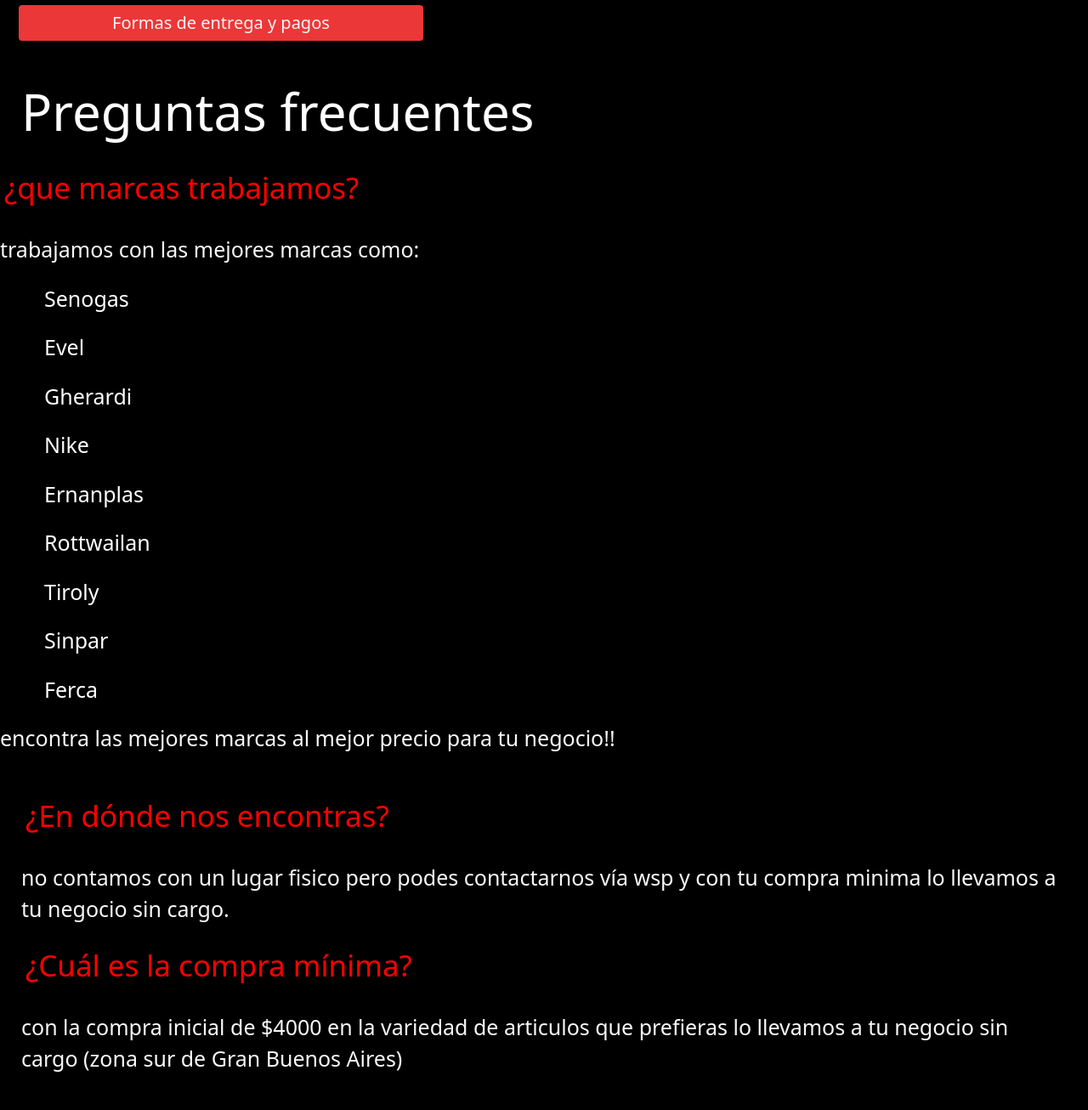
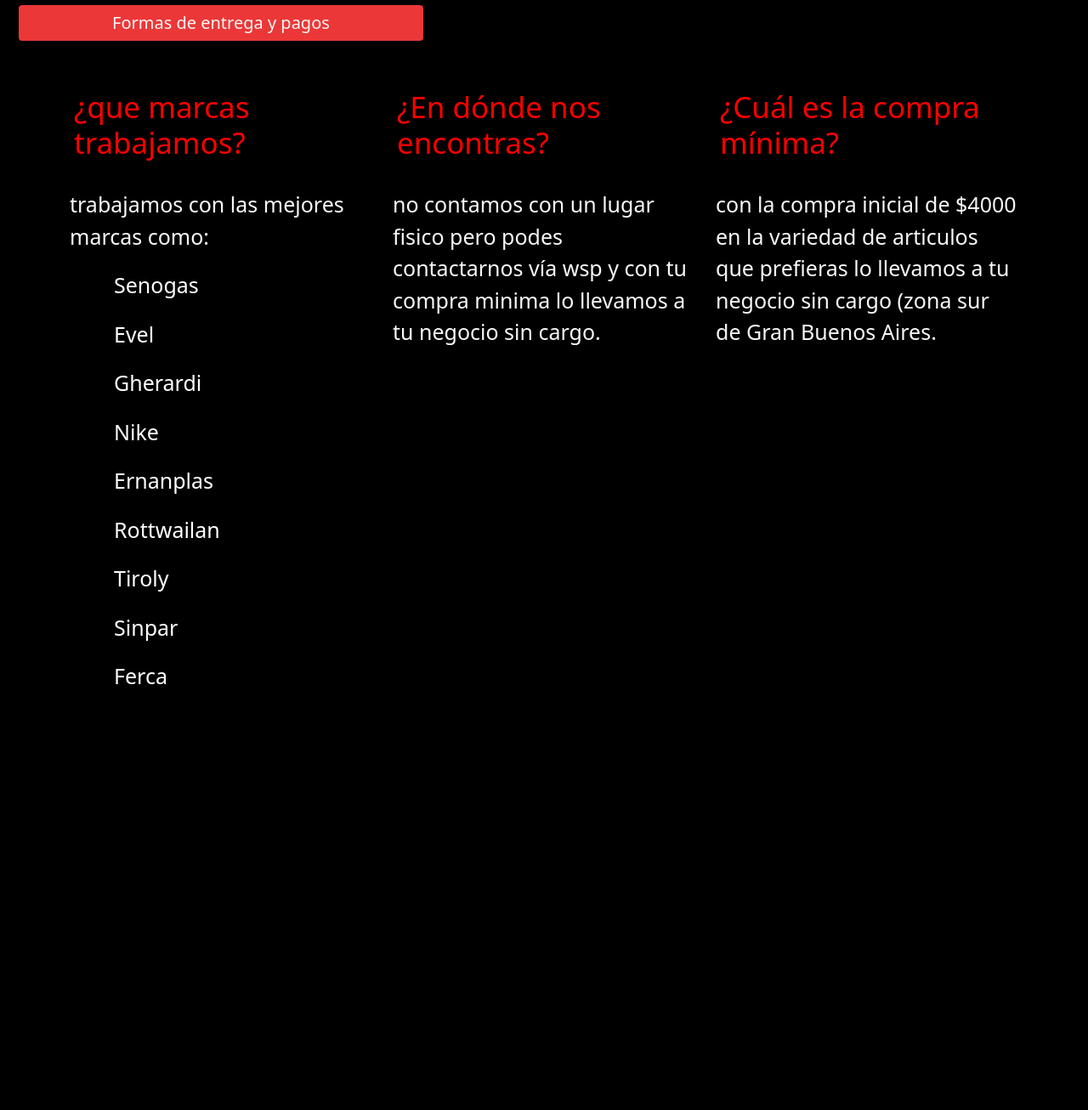
Before and after one commit to emanuelp22/pferreteria, a website: page preguntasfrecuentes.html in a window 1280 px wide. Shown: the part 502-1808 px from the top of the page at 85% size. After the commit the page ends 1362 px from the top, so only its background shows below. Drawn offline with nearby package versions, Linux system fonts and the light colour scheme.

Commit message:
agregadoDeSeo

```diff
--- a/preguntasfrecuentes.html
+++ b/preguntasfrecuentes.html
@@ -38,14 +38,14 @@
     </header>
 
 
-    <main>
-        <h1>Preguntas frecuentes</h1>
+<footer>
+    <div class="container">
+    <div class="row">
 
-        <h2>¿que marcas trabajamos?</h2>
+        <div class="col">
+            <h3>¿que marcas trabajamos?</h3>
 
-        <nav>
-            <p>
-            trabajamos con las mejores marcas como:
+                <p>trabajamos con las mejores marcas como:</p>
                 </p>
 
 
@@ -60,35 +60,20 @@
                     <li class="marcas">Sinpar</li>
                     <li class="marcas">Ferca</li>
                 </ul>
+        </div>
 
+        <div class="col">
+            <h4> ¿En dónde nos encontras?</h4>
 
+                <p>no contamos con un lugar fisico pero podes contactarnos vía wsp y con tu compra minima lo llevamos a tu negocio sin cargo.</p>
+        </div>
 
-
-            <p>
-            encontra las mejores marcas al mejor precio para tu negocio!!
-            </p>
-        </nav>
-
-    </main>
-
-
-    <section>
-        <h3> ¿En dónde nos encontras?</h3>
-
-        <nav>
-            <p>
-            no contamos con un lugar fisico pero podes contactarnos vía wsp y con tu compra minima lo llevamos a tu negocio sin cargo.
-            </p>
-        </nav>
-
-        <h4>¿Cuál es la compra mínima?</h4>
-
-        <nav>
-            <p>
-            con la compra inicial de $4000 en la variedad de articulos que prefieras lo llevamos a tu negocio sin cargo (zona sur de Gran Buenos Aires)
-            </p>
-        </nav>
-    </section>
+        <div class="col">
+            <h6 >¿Cuál es la compra mínima?</h6>
+            <p>con la compra inicial de $4000 en la variedad de articulos que prefieras lo llevamos a tu negocio sin cargo (zona sur de Gran Buenos Aires.</p>
+        </div>
+    </div>
+</footer>
 
 
 </body>
--- a/scss/componentes/_cssViejo.scss
+++ b/scss/componentes/_cssViejo.scss
@@ -19,7 +19,7 @@
 @media screen and (max-width:720px){
     .center {
 
-        justify-content: center;
+        display: none;
     }
 }
 
@@ -52,24 +52,34 @@
 .slide {
     margin-top: 40px;
     width: 50%;
+    margin: 30%;
 
+}
+
+@media screen and (max-width:720px) {
+    .slide {
+        width: 85%;
+        margin:10%;
+    }
 }
 
 .slide img {
     height: 35vh;
+}
 
-}
 
 .slide2 {
     margin-top: 40px;
     width: 30%;
+
+
 
 }
 
 
 @media screen and (max-width:720px) {
     .slide2 {
-        width: 85%
+        width: 85%;
     }
 }
 
@@ -80,7 +90,7 @@
 
 }
 
-section {
+footer {
     color :white;
     font-size: 25px;
     padding:25px;
@@ -232,3 +242,9 @@
 ul li {
     @extend %li1
 }
+
+h6 {
+    color :red;
+    font-size: 35px;
+    padding : 10px 5px 25px;
+}
```
Also changed, not shown: index.html (+8 -8 lines), nuestrosproductos.html (+19 -6 lines), pagos.html (+7 -4 lines), css/style.css, 2 other files. Lines whose indentation alone changed are shown as unchanged.
